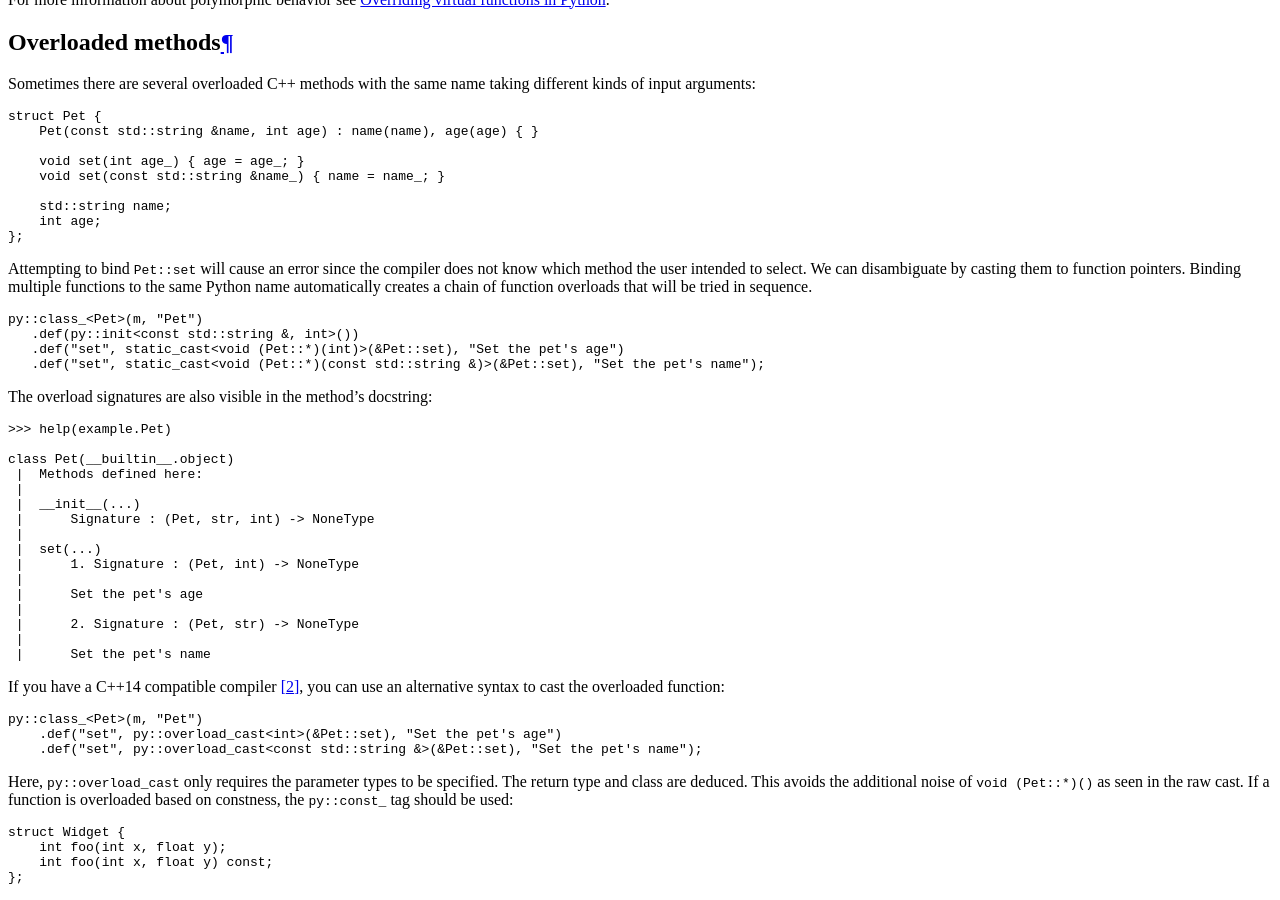
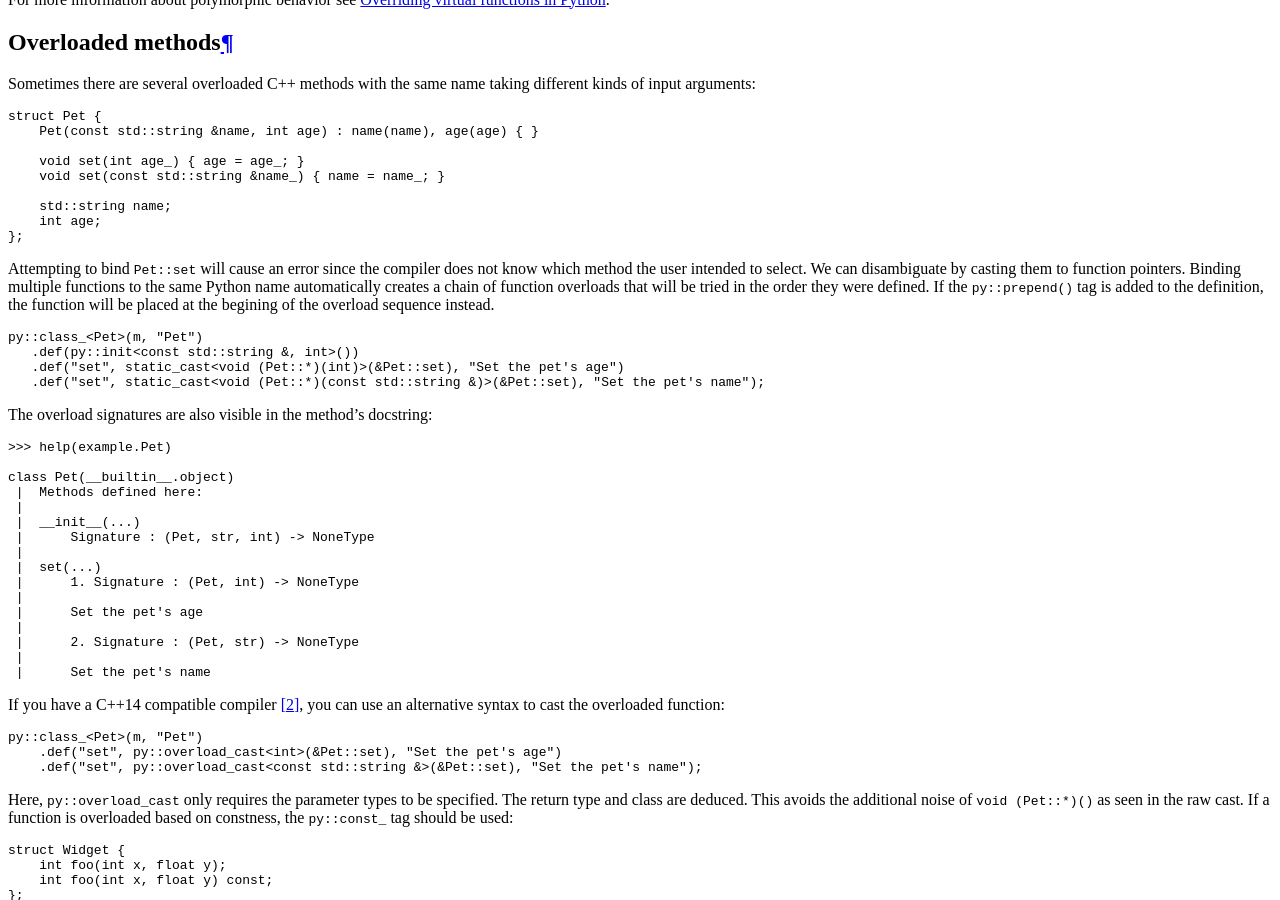
Before and after one commit to pybind/pybind11, a Sphinx documentation site: the page built from docs/classes.rst, in a window 1280 px wide and 900 px high, scrolled down 4916 px. Built offline with Sphinx 7.4.7 and the Read the Docs theme 2.0.0, drawn with Linux system fonts in a browser that asks for light colours.

Commit message:
feat: add a priority overload with py::prepend

```diff
--- a/docs/changelog.rst
+++ b/docs/changelog.rst
@@ -32,6 +32,9 @@ See :ref:`upgrade-guide-2.6` for help upgrading to the new version.
   ``py::type::of(h)``.
   `#2364 <https://github.com/pybind/pybind11/pull/2364>`_
 
+* Added ``py::prepend()``, allowing a function to be placed at the beginning of
+  the overload chain.
+  `#1131 <https://github.com/pybind/pybind11/pull/1131>`_
 
 * Perfect forwarding support for methods.
   `#2048 <https://github.com/pybind/pybind11/pull/2048>`_
--- a/docs/classes.rst
+++ b/docs/classes.rst
@@ -367,7 +367,9 @@ Attempting to bind ``Pet::set`` will cause an error since the compiler does not
 know which method the user intended to select. We can disambiguate by casting
 them to function pointers. Binding multiple functions to the same Python name
 automatically creates a chain of function overloads that will be tried in
-sequence.
+the order they were defined. If the ``py::prepend()`` tag is added to the
+definition, the function will be placed at the begining of the overload sequence
+instead.
 
 .. code-block:: cpp
 
```
Also changed, not shown: 5 other files.
